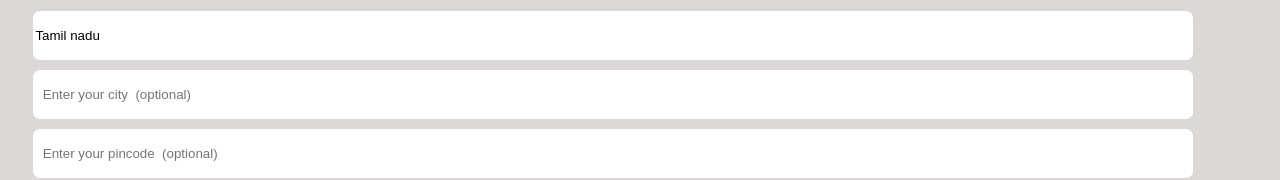
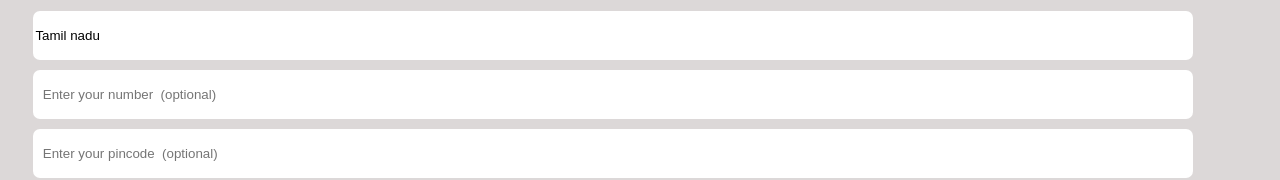
Before and after one commit to GokulakrishnanSivalingam/cloth-ecom-site, a React (Vite) app: page /pay/1 in a window 1280 px wide. Shown: the part 533-713 px from the top of the page. Built offline with nearby package versions, Linux system fonts and the light colour scheme; a web font is replaced by a local one.

Commit message:
Update Pay.jsx

```diff
--- a/src/Pay.jsx
+++ b/src/Pay.jsx
@@ -120,7 +120,7 @@ function Pay() {
         <div className="address">
             <input type="text" placeholder='  Enter your state ' value="Tamil nadu" required/>
 
-      <input type="text" placeholder='  Enter your city  (optional)' required/>
+      <input type="number" placeholder='  Enter your number  (optional)' required/>
 
         <input type="text" placeholder='  Enter your pincode  (optional)'  maxLength={6} required/>
 
```
